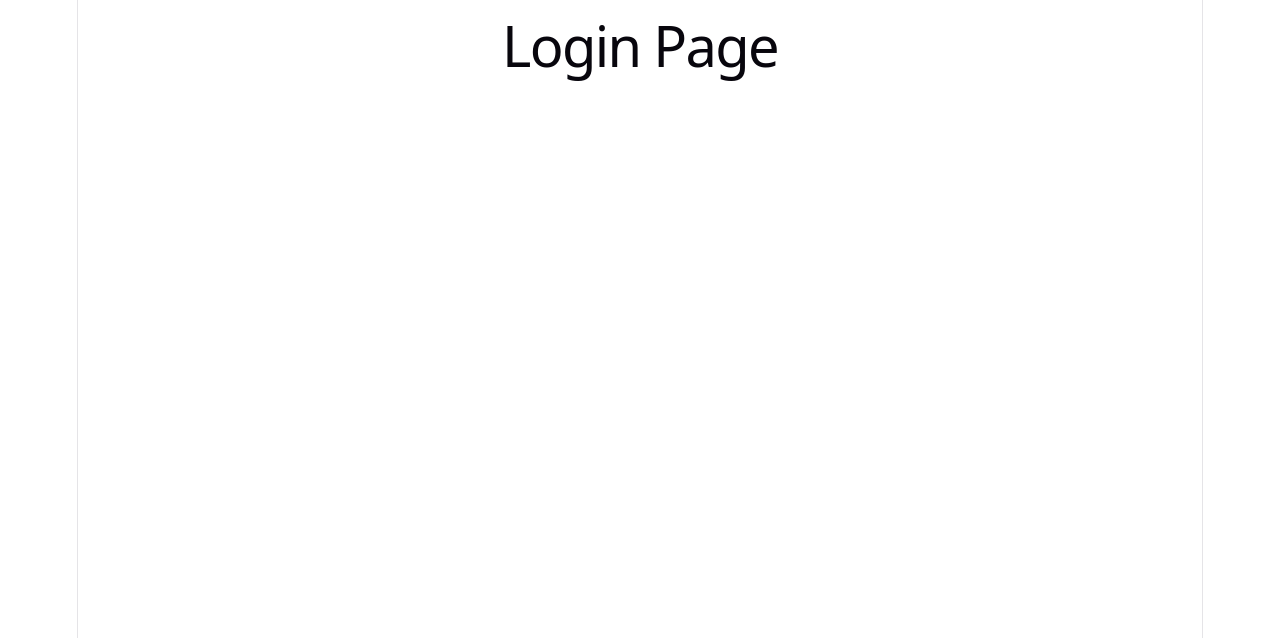
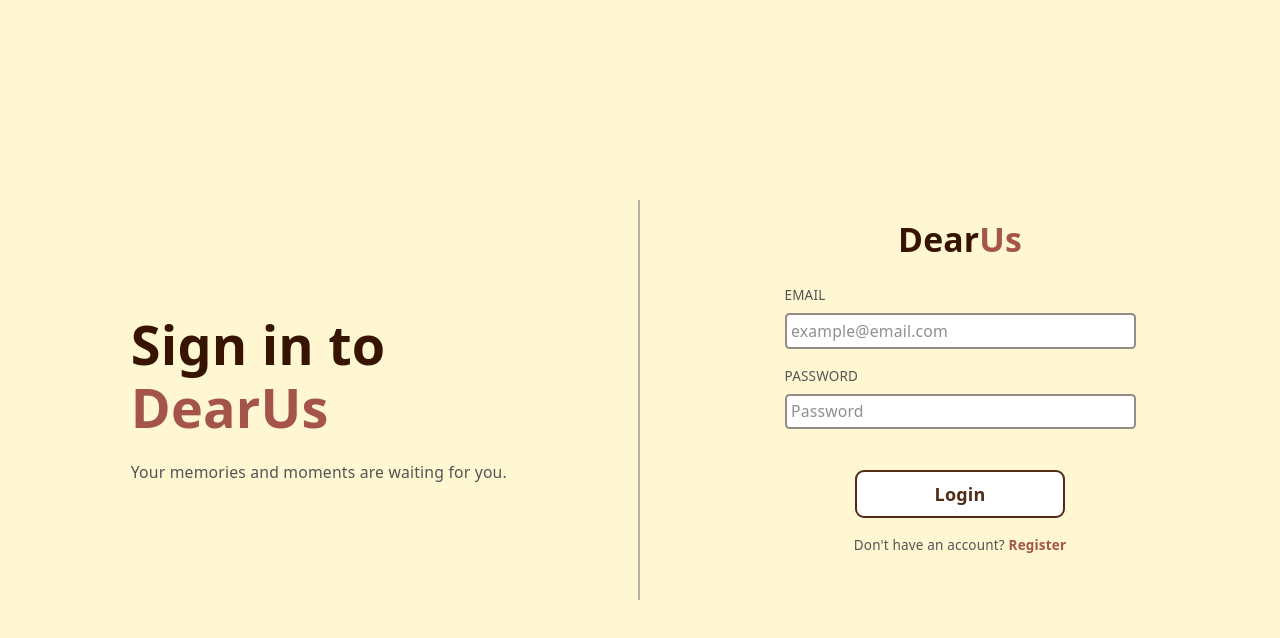
Before and after one commit to jokserpokser/dearUs-app, a React (Vite) app in the folder frontend/: page /login in a window 1280 px wide. Shown: the top 638 px of the page. Built offline with nearby package versions, Linux system fonts and the light colour scheme; a web font is replaced by a local one.

Commit message:
feat: implement login functionality with input validation and error handling

```diff
--- a/frontend/src/components/formComponents.tsx
+++ b/frontend/src/components/formComponents.tsx
@@ -18,9 +18,9 @@ export const InputField = ({
   onChange,
 }: InputFieldProps) => {
   return (
-    <div className="flex flex-col gap-1">
+    <div className="flex flex-col gap-2">
       {label && (
-        <label className="text-[#545454] font-medium self-start text-sm">
+        <label className="text-[#545454] font-medium self-start text-xs">
           {label}
         </label>
       )}
@@ -33,7 +33,9 @@ export const InputField = ({
         className={`text-[#202020] text-sm p-1 border-2 rounded-sm bg-white border-[#968c87] focus:outline-none focus:border-[#4b2723] transition-colors duration-300 `}
       />
       {errorMessage && (
-        <span className="text-red-500 text-xs text-start">{errorMessage}</span>
+        <span className="text-red-500 text-xs text-start -mt-2">
+          {errorMessage}
+        </span>
       )}
     </div>
   );
--- a/frontend/src/pages/Login.tsx
+++ b/frontend/src/pages/Login.tsx
@@ -1,7 +1,127 @@
+import { InputField, SubmitButton } from "../components/formComponents";
+import { useState } from "react";
+import { AuthService } from "../services/AuthService";
+import { useAuth } from "../context/AuthContext";
+import { useNavigate } from "react-router-dom";
+
 export const Login = () => {
+  const { login } = useAuth();
+  const navigate = useNavigate();
+
+  const [formData, setFormData] = useState({
+    email: "",
+    password: "",
+  });
+
+  const [formErrors, setFormErrors] = useState({
+    email: "",
+    password: "",
+  });
+
+  const [generalError, setGeneralError] = useState("");
+
+  const handleInputChange = (e: React.ChangeEvent<HTMLInputElement>) => {
+    const { name, value } = e.target;
+    setFormData((prevData) => ({
+      ...prevData,
+      [name]: value,
+    }));
+  };
+
+  const handleLogin = async () => {
+    if (!formData.email || !formData.password) {
+      setFormErrors((prevErrors) => ({
+        ...prevErrors,
+        email: !formData.email ? "Email is required" : "",
+        password: !formData.password ? "Password is required" : "",
+      }));
+      return;
+    }
+
+    try {
+      const response = await AuthService.login(
+        formData.email,
+        formData.password,
+      );
+      const { user, token } = response;
+
+      login(user, token);
+      navigate("/dashboard");
+    } catch (error) {
+      console.error("Error logging in user:", error);
+      setGeneralError(
+        "Failed to login. Please check your credentials and try again.",
+      );
+    }
+  };
+
+  const handleSubmit = async (e: React.FormEvent<HTMLFormElement>) => {
+    e.preventDefault();
+    await handleLogin();
+  };
+
   return (
-    <div className="login-page">
-      <h1>Login Page</h1>
+    <div className="fixed inset-0 flex items-center bg-[#fff6d2]">
+      <div className="flex-1 min-w-0 h-full flex flex-col justify-center items-center text-center overflow-hidden">
+        <div className="flex flex-col gap-2 items-start">
+          <span className="text-5xl font-bold text-[#371400]">Sign in to</span>
+          <span className="text-5xl font-bold text-[#a4544b]">DearUs</span>
+          <span className="mt-4 text-[#545454] text-sm">
+            Your memories and moments are waiting for you.
+          </span>
+        </div>
+      </div>
+      {/* Divider */}
+      <div className="w-0.5 h-[50%] bg-[#b6b1ae]"></div>
+
+      <div className="flex-none w-[50%] min-w-[320px] flex flex-col justify-center h-full z-10 items-center">
+        <div className="flex flex-col gap-2">
+          <p className="text-3xl font-bold text-[#371400]">
+            Dear<span className="text-[#a4544b]">Us</span>
+          </p>
+        </div>
+        <form
+          onSubmit={handleSubmit}
+          className="flex flex-col gap-4 justify-center p-6 w-90"
+        >
+          <InputField
+            type="email"
+            name="email"
+            label="EMAIL"
+            value={formData.email}
+            placeholder="example@email.com"
+            errorMessage={formErrors.email}
+            onChange={handleInputChange}
+          />
+          <InputField
+            type="password"
+            name="password"
+            label="PASSWORD"
+            value={formData.password}
+            placeholder="Password"
+            errorMessage={formErrors.password}
+            onChange={handleInputChange}
+          />
+
+          <span className="flex flex-col mt-5 w-[60%] self-center">
+            <SubmitButton text="Login" />
+          </span>
+          {generalError && (
+            <span className="text-red-500 text-xs text-start">
+              {generalError}
+            </span>
+          )}
+          <span className="text-xs text-[#545454]">
+            Don&apos;t have an account?{" "}
+            <button
+              className="text-[#a4544b] font-semibold hover:underline hover:cursor-pointer"
+              onClick={() => navigate("/register")}
+            >
+              Register
+            </button>
+          </span>
+        </form>
+      </div>
     </div>
   );
 };
--- a/frontend/src/pages/Register.tsx
+++ b/frontend/src/pages/Register.tsx
@@ -163,7 +163,7 @@ export const Register = () => {
               {generalError}
             </span>
           )}
-          <span className="text-sm text-[#545454]">
+          <span className="text-xs text-[#545454]">
             Already have an account?{" "}
             <button
               className="text-[#a4544b] font-semibold hover:underline hover:cursor-pointer"
--- a/frontend/src/services/AuthService.ts
+++ b/frontend/src/services/AuthService.ts
@@ -15,4 +15,17 @@ export const AuthService = {
       throw error;
     }
   },
+  login: async (email: string, password: string) => {
+    try {
+      const response = await axiosInstance.post("/auth/login", {
+        email,
+        password,
+      });
+
+      return response.data;
+    } catch (error) {
+      console.error("Error logging in user:", error);
+      throw error;
+    }
+  },
 };
```
